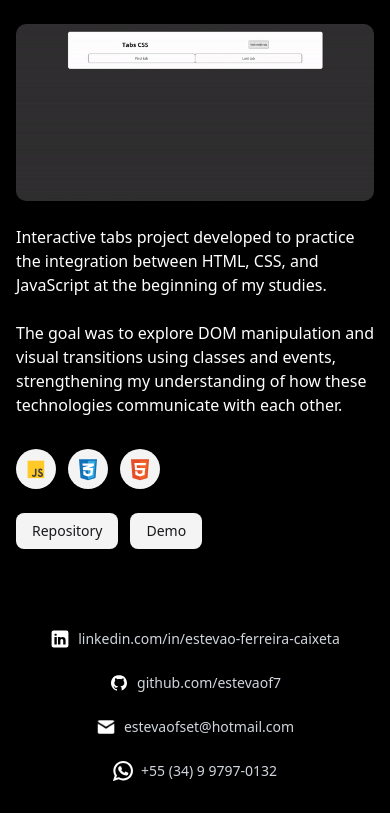
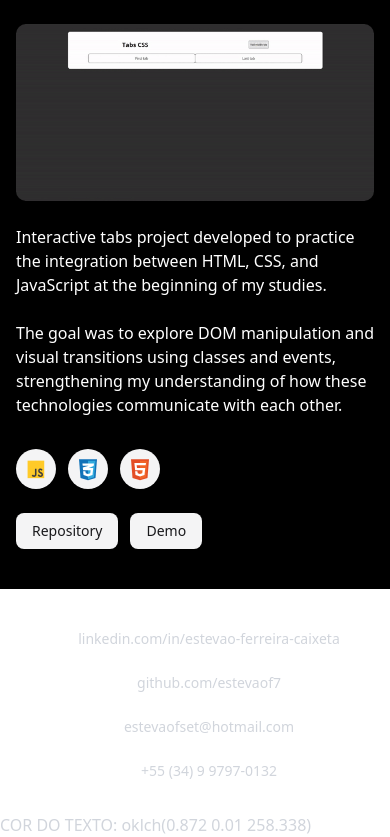
Before and after one commit to estevaof7/next-portfolio, a Next.js app: page / in a window 390 px wide. Shown: the part 9957-10794 px from the top of the page. Before the commit the page ends 10770 px from the top, so only its background shows below. Built offline with nearby package versions, Linux system fonts and the light colour scheme.

Commit message:
começando a concertar o bug do iphone 7

```diff
--- a/src/app/components/footer.tsx
+++ b/src/app/components/footer.tsx
@@ -4,10 +4,27 @@ import { footerData } from '@/data/footer-data';
 import { FooterItemModel } from '@/models/footer-model';
 import Image from 'next/image';
 import Link from 'next/link';
+import { useEffect, useRef, useState } from 'react';
 
 export default function Footer() {
+  const footer = useRef(null);
+  const [textColor, setTextColor] = useState('');
+
+  useEffect(() => {
+    if (footer.current) {
+      // Obtém todos os estilos computados do elemento
+      const computed = window.getComputedStyle(footer.current);
+
+      // Agora você tem acesso a todas as propriedades CSS do elemento
+      setTextColor(computed.getPropertyValue('color'));
+
+      // console.log('Background color:', backgroundColor);
+      // console.log('textColor:', textColor);
+    }
+  }, []);
+
   return (
-    <footer id="contact" className="bg-black text-gray-300">
+    <footer id="contact" className="bg-white text-gray-300" ref={footer}>
       <div className="max-w-6xl mx-auto pt-10 md:pt-16 lg:pt-20 pb-8 md:pb-10 px-4 md:px-6 lg:px-8">
         <div className="grid grid-cols-1 lg:grid-cols-4 md:grid-cols-2 gap-6 lg:gap-4">
           {footerData.map((item: FooterItemModel, index: number) => (
@@ -43,6 +60,7 @@ export default function Footer() {
           ))}
         </div>
       </div>
+      <div>COR DO TEXTO: {textColor}</div>
     </footer>
   );
 }
--- a/src/app/globals.css
+++ b/src/app/globals.css
@@ -5,7 +5,6 @@
 @custom-variant dark (&:is(.dark *));
 
 @theme inline {
-  /* COLOCAR ANIMAÇÃO AQUI COM --animate-nome-classe */
   --color-background: var(--background);
   --color-foreground: var(--foreground);
   --font-sans: var(--font-geist-sans);
--- a/src/app/page.tsx
+++ b/src/app/page.tsx
@@ -7,12 +7,16 @@ export default function Home() {
   //instalar husky para pre-commit e executar o comando npx prettier src/ --write
   //adicionar this.portfolio
   //meses project-data ... fazer enum
+  //no meu celular...
+  //    menu lateral
+  //    cor do progress
+  //    cor dos cards menores
+  //    cor do texto do rodapé
 
   //currículo: passar sessão projetos para cima ?
   //footer: campos input para enviar email
   //ver se separa em categorias o tech stack ...
   //mobile: projetos > div com as tecnologias e botões > ver alguma maneira de usar o useRef para que quando a soma da width dos cards e da width dos botões for maior ou igual à width da div pai, para que haja a quebra
-  //no meu celular... menu lateral não está rolando ... cor do progress não está rolando
   //melhorar visual... pegar referências
   //problema hidratação
   //elementos carregar e disparar animação a medida que for fazendo o scroll?
```
